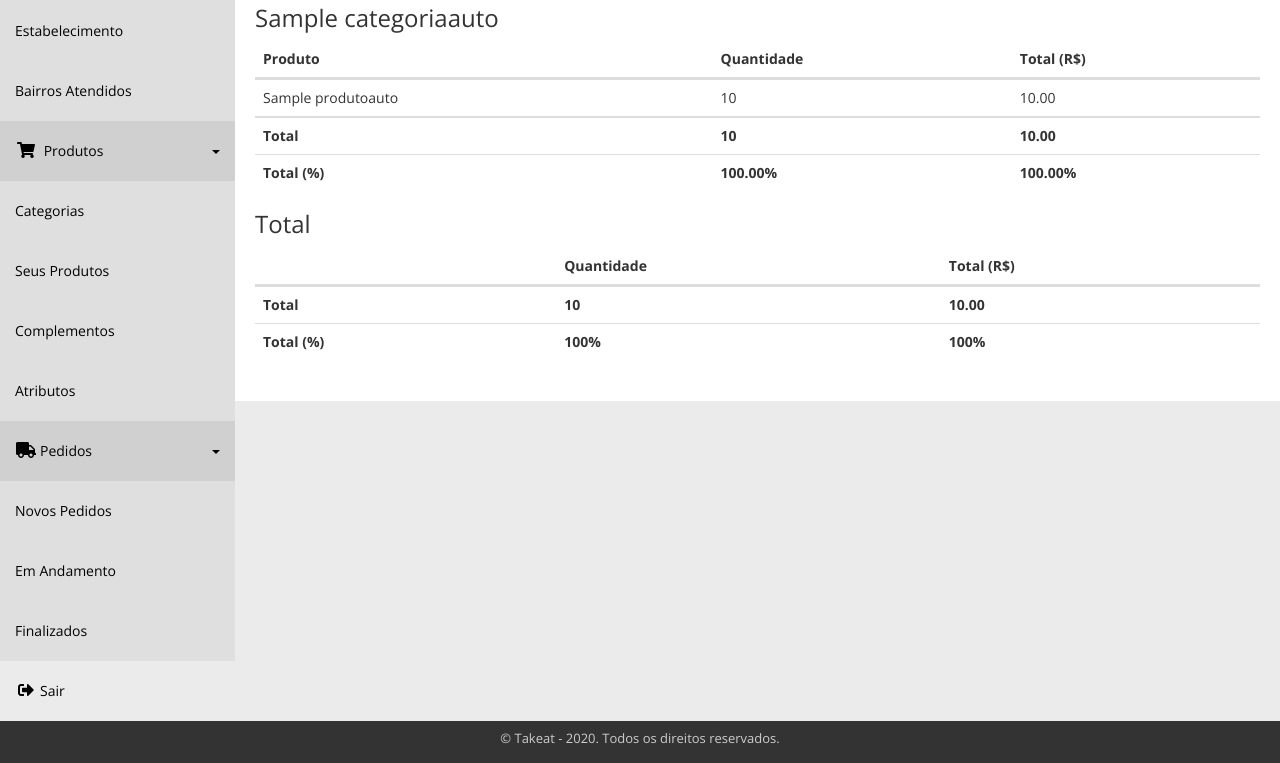
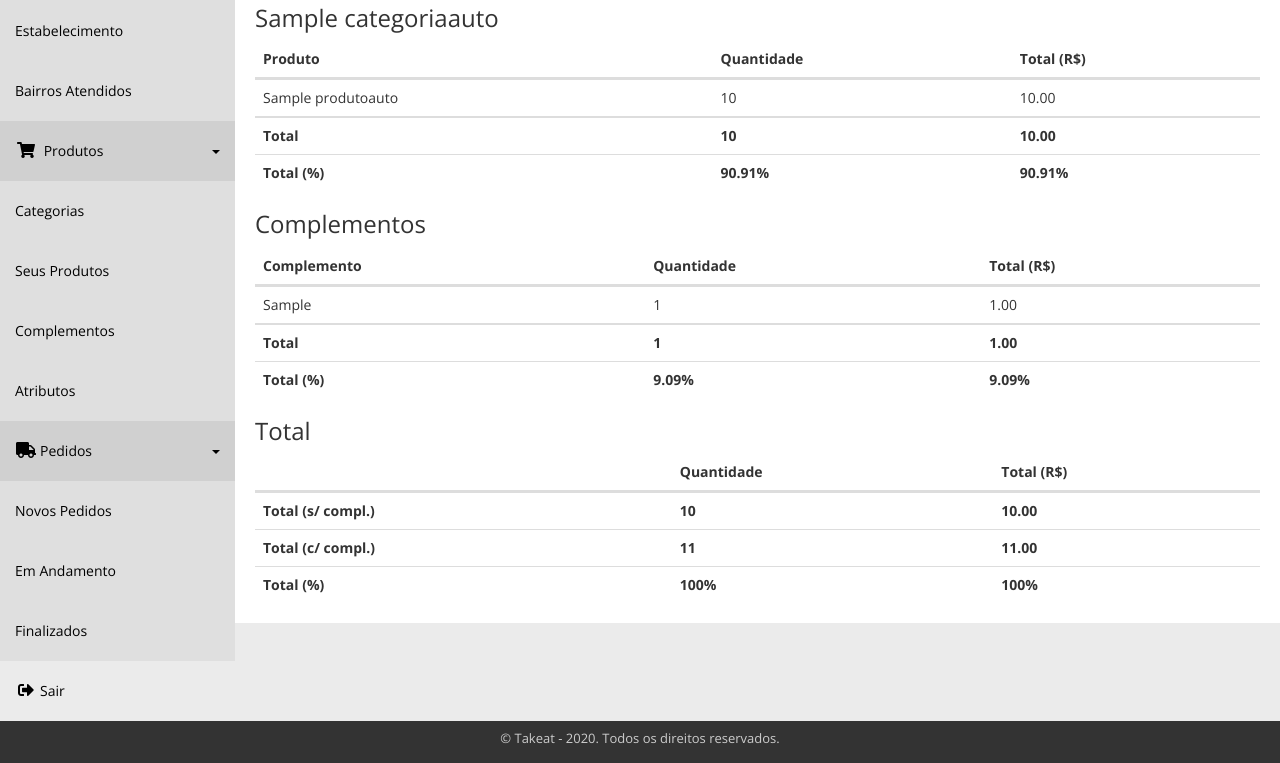
Before and after one commit to pedrofaro/takeatpedro, a Django app: a page that uses onshop_auto/templates/onshop_auto/relatorio_por_produto.html in a window 1280 px wide. Shown: the part 249-1012 px from the top of the page. Run offline with Django 3.2, Linux system fonts and the light colour scheme; tables that the repository leaves empty hold one stand-in row (values such as "Sample post"); parts of the project's set-up code (start-up, migrations or seed data) failed here and were passed over; some libraries are stand-ins or nearby versions.

Commit message:
Relatório de produtos com complementos

```diff
--- a/onshop_auto/templates/onshop_auto/relatorio_por_produto.html
+++ b/onshop_auto/templates/onshop_auto/relatorio_por_produto.html
@@ -55,6 +55,40 @@
             </tbody>
         </table>
     {%endfor%}
+
+    <h3>Complementos</h3>
+        <table class="table container clearfix col-md-6 configdiv">
+            <thead>
+                <tr>
+                    <th scope="col">Complemento</th>
+                    <th scope="col">Quantidade</th>
+                    <th scope="col">Total (R$)</th>
+                </tr>
+            </thead>
+            <tbody>
+                {% for complemento, count_complemento, count_preco_complemento in complementos %}
+                    <tr>
+                        <td scope="row">{{complemento}}</td>
+                        <td scope="row">{{count_complemento}}</td>
+                        <td scope="row">{{count_preco_complemento}}</td>
+                    </tr>
+                {%endfor%}
+            </tbody>
+            <tbody>
+                 <tr>
+                     <td scope="row"><b>Total</b></td>
+                     <td scope="row"><b>{{total_complemento}}</b></td>
+                     <td scope="row"><b>{{total_preco_complemento}}</b></td>
+                 </tr>
+                <tr>
+                     <td scope="row"><b>Total (%)</b></td>
+                     <td scope="row"><b>{{porcentagem_complemento}}%</b></td>
+                     <td scope="row"><b>{{porcentagem_complemento_preco}}%</b></td>
+                 </tr>
+            </tbody>
+        </table>
+
+
     <h3>Total</h3>
         <table class="table container clearfix col-md-6 configdiv">
             <thead>
@@ -66,9 +100,14 @@
             </thead>
             <tbody>
                 <tr>
-                     <td scope="row"><b>Total</b></td>
+                     <td scope="row"><b>Total (s/ compl.)</b></td>
                      <td scope="row"><b>{{total_produto}}</b></td>
                      <td scope="row"><b>{{total_preco_produto}}</b></td>
+                 </tr>
+                <tr>
+                     <td scope="row"><b>Total (c/ compl.)</b></td>
+                     <td scope="row"><b>{{total_produto_com_complemento}}</b></td>
+                     <td scope="row"><b>{{total_preco_produto_com_complemento}}</b></td>
                  </tr>
                 <tr>
                      <td scope="row"><b>Total (%)</b></td>
--- a/onshop_auto/views.py
+++ b/onshop_auto/views.py
@@ -753,8 +753,36 @@ def relatorio_por_produto(request):
 
     lista_totais = [total_produto, total_preco_produto]
 
-    #fazendo as estatisticas
+    #complementos
+    complementos = [] #apenas os complementos
+    for pedido in pedidos:
+        if pedido.complemento not in complementos and pedido.complemento != '':
+            complementos.append(pedido.complemento)
+
+    lista_complementos = [] #lista com complemente, total de vezes pedido e total arrecadado por complemento
+    lista_complementos_total = [] #lista com o valor total de vezes pedidos e total arrecadado de todos os complementos
+    count_complemento_total = 0
+    count_preco_complemento_total = 0
+
+    for complemento in complementos:
+        count_complemento = 0
+        count_preco_complemento = 0
+        for pedido in pedidos:
+            if complemento == pedido.complemento:
+                count_complemento = count_complemento + 1
+                count_preco_complemento = count_preco_complemento + pedido.adicional
+        if count_complemento != 0:
+            count_complemento_total = count_complemento_total + count_complemento
+            count_preco_complemento_total = count_preco_complemento_total + count_preco_complemento
+            lista_complementos.append([complemento, count_complemento, count_preco_complemento])
+
+    lista_complementos_total = [count_complemento_total, count_preco_complemento_total]
+
+    # fazendo as estatisticas
     lista_totais_categoria = []
+
+    total_produto_com_complemento = total_produto + count_complemento_total
+    total_preco_produto_com_complemento = total_preco_produto + count_preco_complemento_total
 
     for categoria in categorias:
         count_categoria = 0
@@ -764,18 +792,36 @@ def relatorio_por_produto(request):
                 count_categoria = count_categoria + pedido.quantidade
                 count_categoria_preco = count_categoria_preco + (pedido.quantidade * pedido.preco_produto)
 
-        porcentagem_categoria = count_categoria/total_produto * 100
-        porcentagem_categoria_preco = count_categoria_preco/total_preco_produto * 100
+        porcentagem_categoria = count_categoria / total_produto_com_complemento * 100
+        porcentagem_categoria_preco = count_categoria_preco / total_preco_produto_com_complemento * 100
 
         porcentagem_categoria = "%.2f" % (porcentagem_categoria)
         porcentagem_categoria_preco = "%.2f" % (porcentagem_categoria_preco)
 
         if not count_categoria == 0:
-            lista_totais_categoria.append([categoria, count_categoria, count_categoria_preco, porcentagem_categoria, porcentagem_categoria_preco])
-
-        print(lista_totais)
-
-    return render(request, 'onshop_auto/relatorio_por_produto.html', {'lista': lista, 'dataa': data_filtro, 'categorias': lista_totais_categoria, 'total_produto': total_produto, 'total_preco_produto': total_preco_produto })
+            lista_totais_categoria.append(
+                [categoria, count_categoria, count_categoria_preco, porcentagem_categoria, porcentagem_categoria_preco])
+
+    porcentagem_complemento = count_complemento_total / total_produto_com_complemento * 100
+    porcentagem_complemento_preco = count_preco_complemento_total / total_preco_produto_com_complemento * 100
+
+    porcentagem_complemento = "%.2f" % (porcentagem_complemento)
+    porcentagem_complemento_preco = "%.2f" % (porcentagem_complemento_preco)
+
+    print(lista_complementos_total)
+
+    return render(request, 'onshop_auto/relatorio_por_produto.html', {'lista': lista,
+                                                                      'dataa': data_filtro,
+                                                                      'categorias': lista_totais_categoria,
+                                                                      'total_produto_com_complemento': total_produto_com_complemento,
+                                                                      'total_preco_produto_com_complemento': total_preco_produto_com_complemento,
+                                                                      'total_produto': total_produto,
+                                                                      'total_preco_produto': total_preco_produto,
+                                                                      'complementos': lista_complementos,
+                                                                      'total_complemento': count_complemento_total,
+                                                                      'porcentagem_complemento': porcentagem_complemento,
+                                                                      'porcentagem_complemento_preco': porcentagem_complemento_preco,
+                                                                      'total_preco_complemento': count_preco_complemento_total})
 
 def sortThird(val):
     return val[3]
```
Also changed, not shown: 1 other file.
